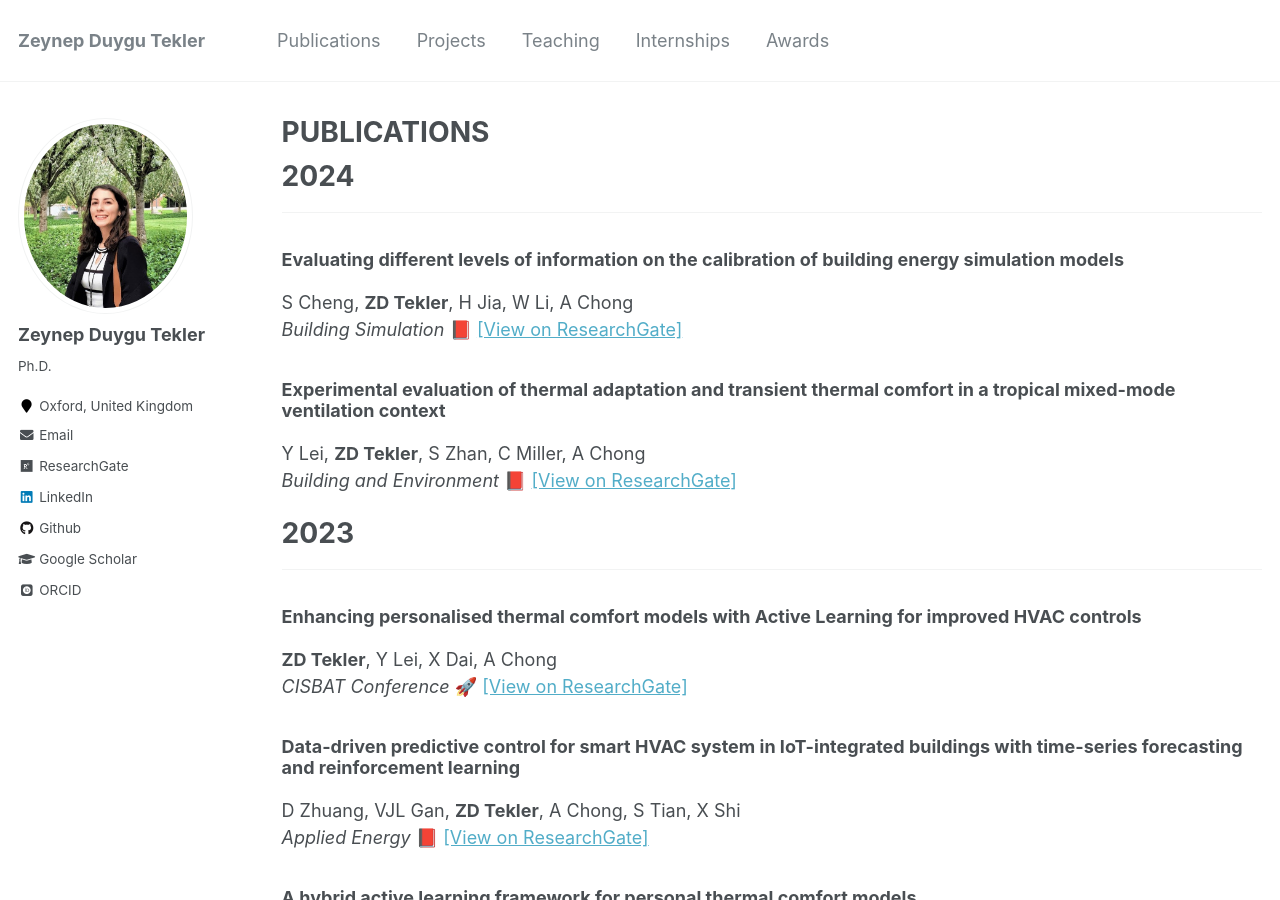
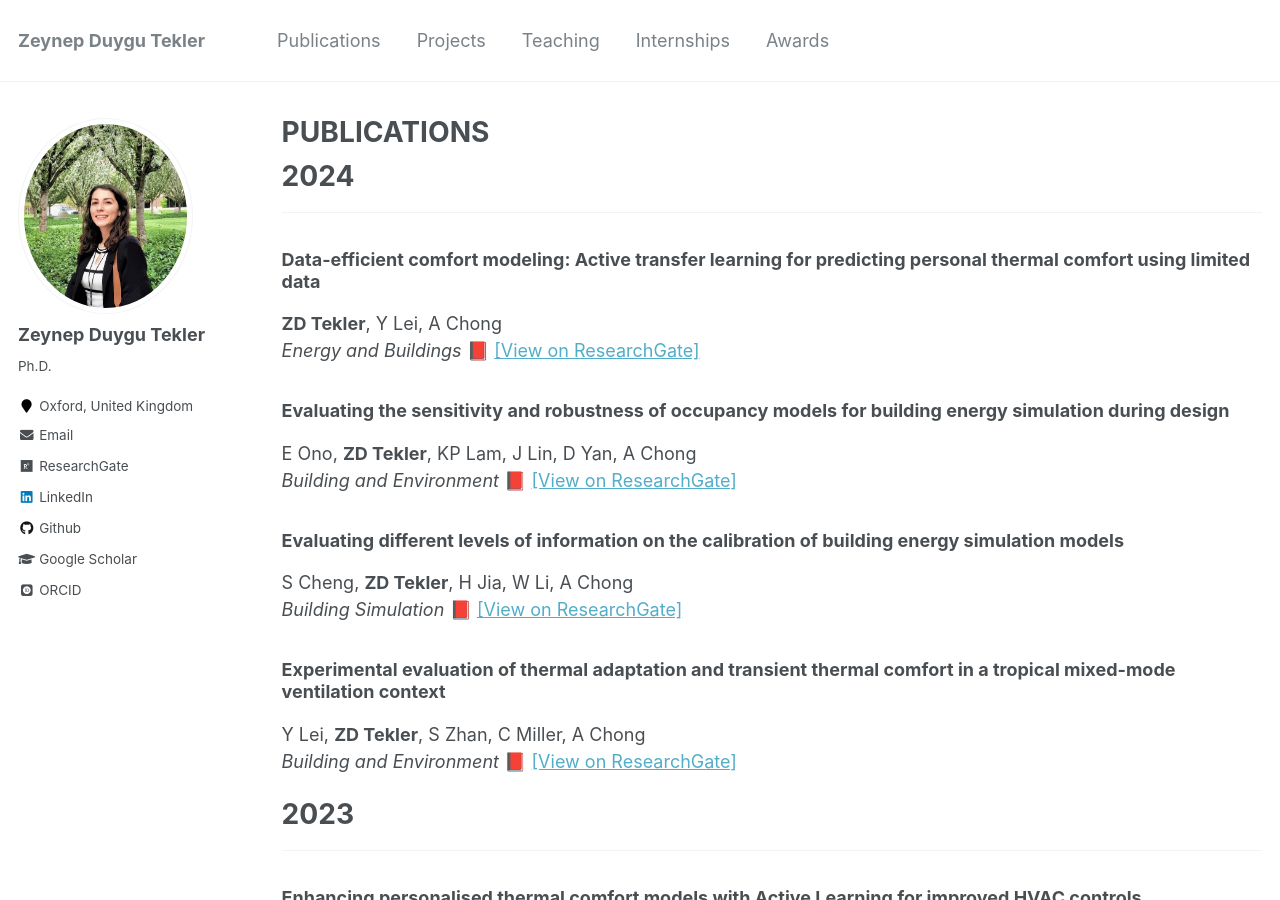
Before and after one commit to zeynepduygutekler/zeynepduygutekler.github.io, a Jekyll site: the page built from _pages/publications.md, in a window 1280 px wide and 900 px high. Built offline with Jekyll 4.4.1, drawn with Linux system fonts in a browser that asks for light colours; emoji names are drawn with the system emoji font; some web fonts are replaced.

Commit message:
publications updated

```diff
--- a/_pages/publications.md
+++ b/_pages/publications.md
@@ -24,6 +24,14 @@ author_profile: true
 
 # 2024
 ___
+### Data-efficient comfort modeling: Active transfer learning for predicting personal thermal comfort using limited data
+**ZD Tekler**, Y Lei, A Chong <br/>
+*Energy and Buildings*  :closed_book: [[View on ResearchGate]](https://www.researchgate.net/publication/381979966_Data-efficient_Comfort_Modeling_Active_Transfer_Learning_for_Predicting_Personal_Thermal_Comfort_using_Limited_Data)
+
+### Evaluating the sensitivity and robustness of occupancy models for building energy simulation during design
+E Ono, **ZD Tekler**, KP Lam, J Lin, D Yan, A Chong <br/>
+*Building and Environment*  :closed_book: [[View on ResearchGate]](https://www.researchgate.net/publication/381381178_Evaluating_the_sensitivity_and_robustness_of_occupancy_models_for_building_energy_simulation_during_design)
+
 ### Evaluating different levels of information on the calibration of building energy simulation models
 S Cheng, **ZD Tekler**, H Jia, W Li, A Chong <br/>
 *Building Simulation*  :closed_book: [[View on ResearchGate]](https://www.researchgate.net/publication/378462226_Evaluating_different_levels_of_information_on_the_calibration_of_building_energy_simulation_models)
```
Also changed, not shown: _pages/projects.md (+1 -1 lines).
